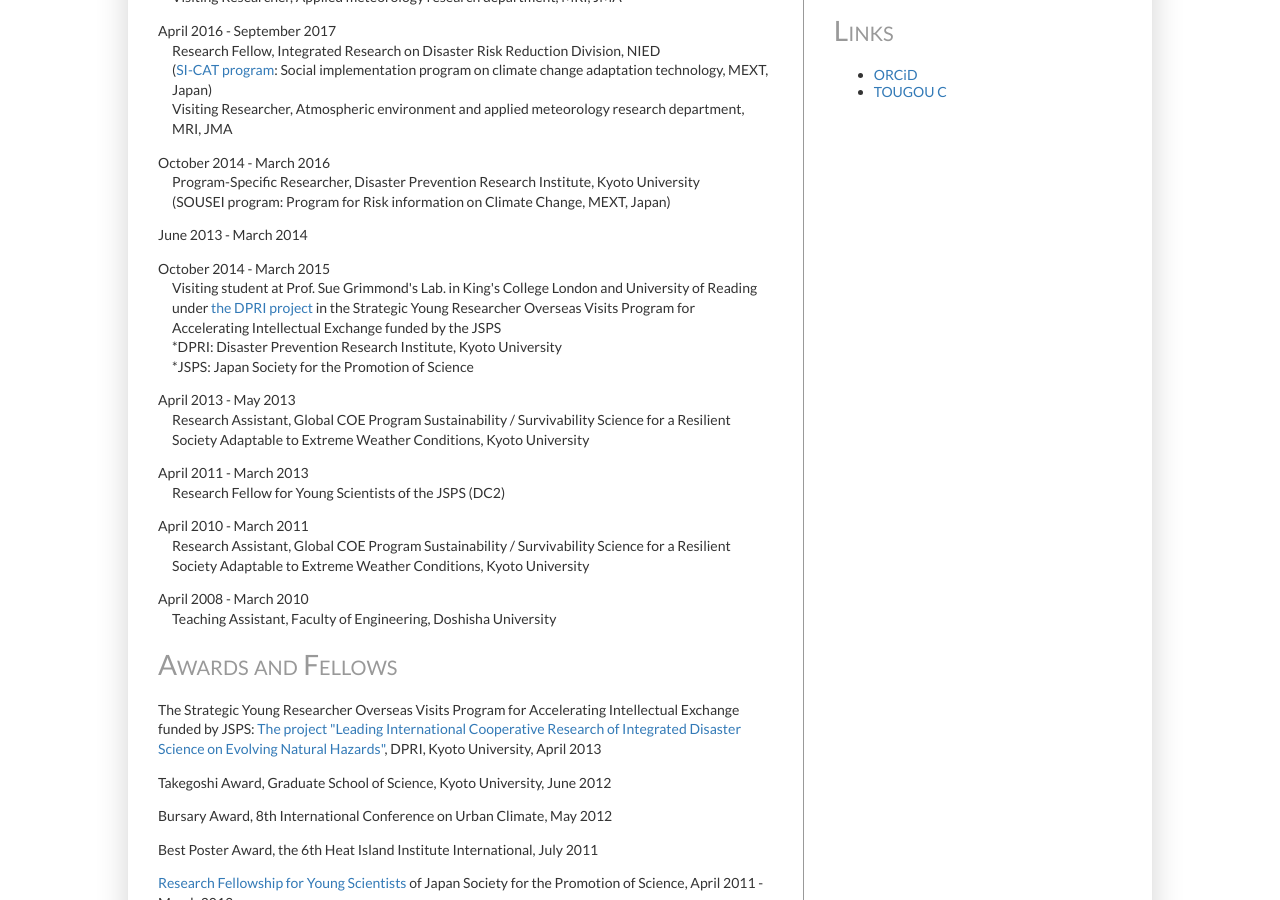
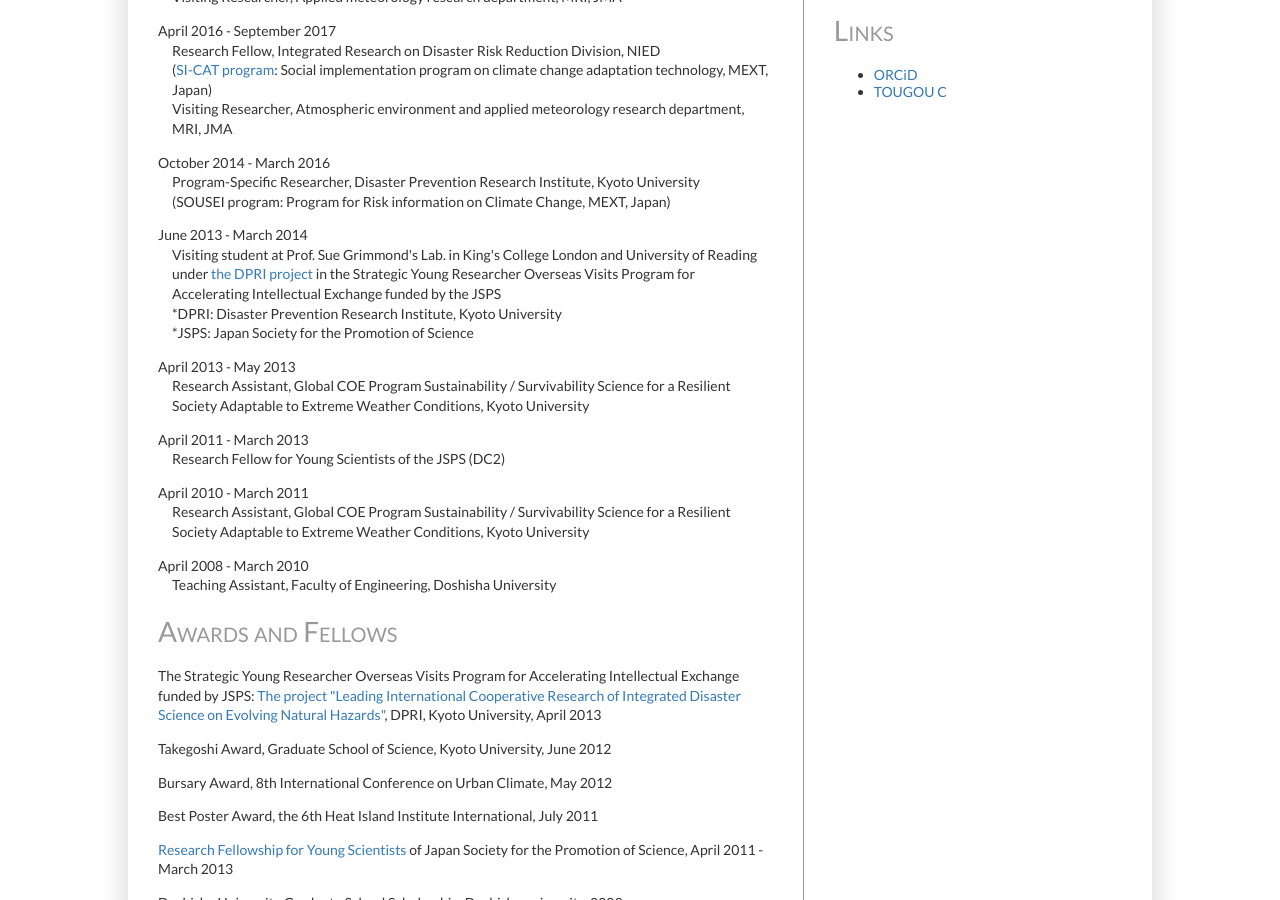
Before and after one commit to rui-climbiz/rui-climbiz.github.io, a Jekyll site: the page built from about.html, in a window 1280 px wide and 900 px high, scrolled down 432 px. Built offline with Jekyll 4.4.1, drawn with Linux system fonts in a browser that asks for light colours.

Commit message:
Update about.html

```diff
--- a/about.html
+++ b/about.html
@@ -25,7 +25,6 @@
  Program-Specific Researcher, Disaster Prevention Research Institute, Kyoto University<br />
  (SOUSEI program: Program for Risk information on Climate Change, MEXT, Japan)</p>
 <p>June 2013 - March 2014<br />
-<p>October 2014 - March 2015<br />
  Visiting student at Prof. Sue Grimmond's Lab. in King's College London and University of Reading under <a href="http://zunou-kasoku.dpri.kyoto-u.ac.jp/en/index.html">the DPRI project</a> in the Strategic Young Researcher Overseas Visits Program for Accelerating Intellectual Exchange funded by the JSPS<br />
  *DPRI: Disaster Prevention Research Institute, Kyoto University<br />
  *JSPS: Japan Society for the Promotion of Science</p>
```
